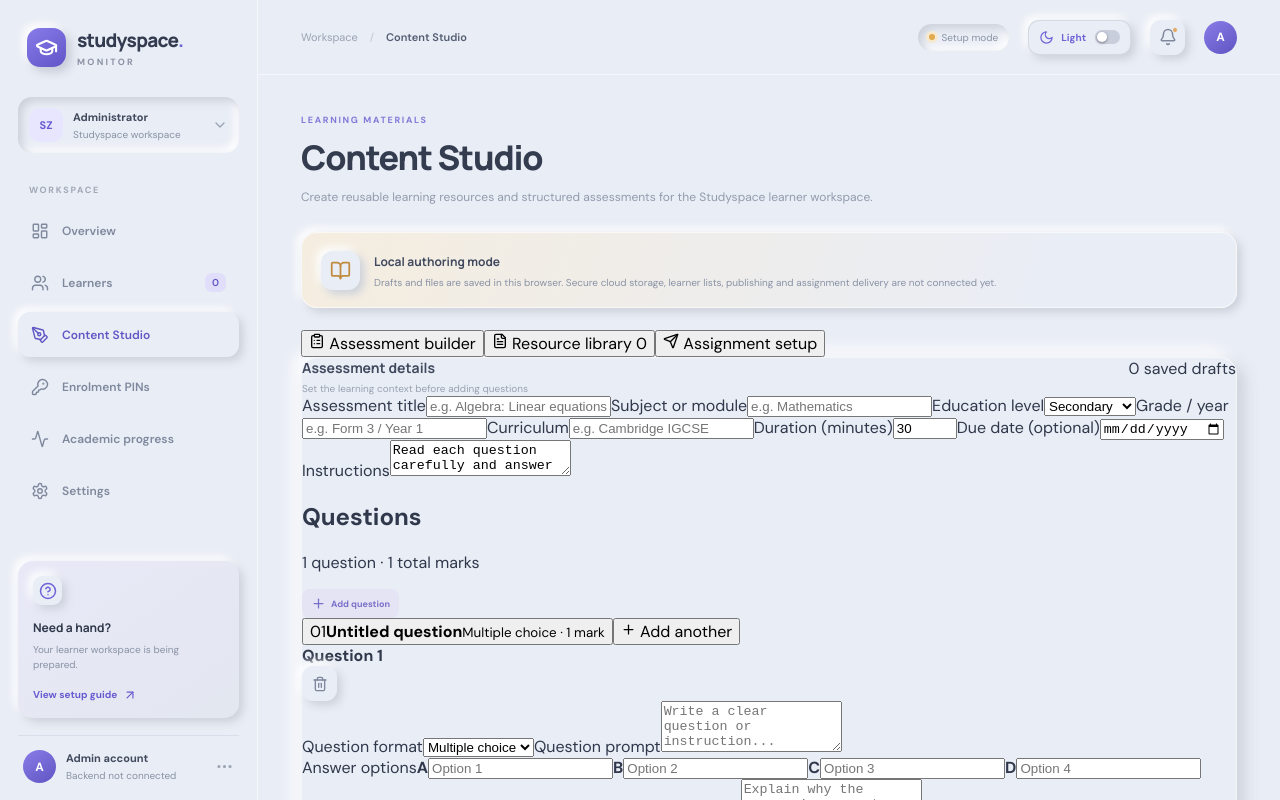
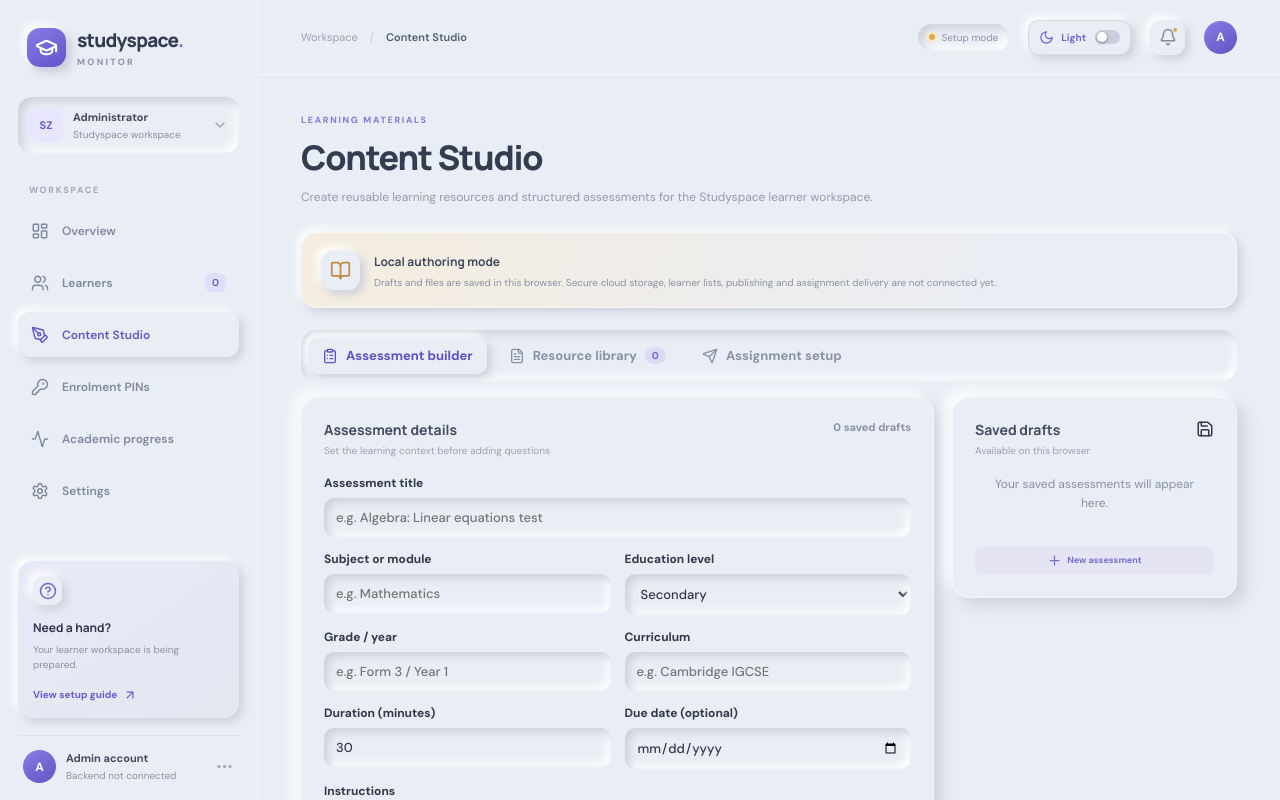
Before and after one commit to Mayendzeke/studyspace-monitor, a React (Vite) app: page / in a window 1280 px wide. Both pictures are taken after a click on the button "Content Studio". Shown: the top 800 px of the page. Built offline with nearby package versions, Linux system fonts and the light colour scheme.

Commit message:
Style Content Studio authoring and resource library

```diff
--- a/src/styles.css
+++ b/src/styles.css
@@ -270,3 +270,67 @@ h1 span { color: #8278d9; }
 :root[data-theme="dark"] .assignment-preview-grid>div{background:#202532}
 @media(max-width:900px){.studio-grid{grid-template-columns:1fr}.assignment-preview-grid{grid-template-columns:repeat(2,minmax(0,1fr))}}
 @media(max-width:520px){.theme-switch{gap:5px;padding:0 8px}.assignment-preview-grid{grid-template-columns:1fr 1fr}.studio-panel{padding:16px}}
+
+
+/* Content Studio authoring workspace */
+.studio-tabs{display:flex;gap:8px;flex-wrap:wrap;margin:20px 0 16px;padding:7px;border-radius:15px;background:var(--surface);box-shadow:var(--inset)}
+.studio-tabs button{display:flex;align-items:center;gap:8px;border:0;background:transparent;color:var(--muted);padding:10px 14px;border-radius:10px;font-weight:700;font-size:13px}
+.studio-tabs button.selected{color:var(--purple-dark);background:var(--surface);box-shadow:var(--raised-small)}
+.studio-tabs button span{font-size:10px;padding:2px 7px;border-radius:20px;background:rgba(113,100,216,.12);color:var(--purple)}
+.studio-notice{display:flex;align-items:center;gap:10px;margin:0 0 16px;padding:12px 14px;border-radius:12px;background:rgba(79,164,127,.10);color:#397e62;font-size:13px}
+.studio-notice span{flex:1}.studio-notice button{border:0;background:transparent;color:inherit;display:grid;place-items:center}
+.studio-builder-layout{display:grid;grid-template-columns:minmax(0,1fr) 285px;gap:18px;align-items:start}
+.studio-editor,.draft-sidebar,.studio-library-panel,.assignment-setup-panel{padding:22px}
+.studio-draft-count{font-size:11px;color:var(--muted);font-weight:700}
+.studio-form-grid{display:grid;grid-template-columns:repeat(2,minmax(0,1fr));gap:14px;margin:18px 0 25px}
+.studio-field{display:flex;flex-direction:column;gap:7px;font-size:12px;font-weight:700;color:var(--ink);min-width:0}
+.studio-field input,.studio-field select,.studio-field textarea,.resource-search input{width:100%;border:0;outline:0;border-radius:10px;padding:11px 12px;background:var(--surface);color:var(--ink);font:500 13px 'DM Sans',sans-serif;box-shadow:var(--inset);min-width:0}
+.studio-field input:focus,.studio-field select:focus,.studio-field textarea:focus,.resource-search input:focus{outline:2px solid rgba(113,100,216,.45)}
+.studio-field textarea{resize:vertical;line-height:1.5}
+.studio-field-wide{grid-column:1/-1}
+.question-builder-heading{display:flex;align-items:center;justify-content:space-between;gap:12px;padding:18px 0 13px;border-top:1px solid rgba(130,140,160,.16)}
+.question-builder-heading h2{font-size:17px;margin:0 0 4px}.question-builder-heading p{margin:0;color:var(--muted);font-size:12px}
+.question-editor-layout{display:grid;grid-template-columns:205px minmax(0,1fr);gap:14px}
+.question-list{display:flex;flex-direction:column;gap:7px}
+.question-list-item{display:flex;gap:10px;align-items:flex-start;text-align:left;border:0;border-radius:11px;padding:11px;background:var(--surface);color:var(--ink);box-shadow:var(--raised-small)}
+.question-list-item.active{outline:2px solid rgba(113,100,216,.55);color:var(--purple-dark)}
+.question-list-item>span:first-child{font-size:10px;font-weight:800;color:var(--purple);padding-top:2px}
+.question-list-item>span:last-child{min-width:0;display:flex;flex-direction:column;gap:4px}
+.question-list-item strong{font-size:11px;white-space:nowrap;overflow:hidden;text-overflow:ellipsis;max-width:145px}
+.question-list-item small{font-size:10px;color:var(--muted)}
+.question-add-row{display:flex;align-items:center;justify-content:center;gap:6px;padding:10px;border:1px dashed rgba(113,100,216,.5);border-radius:10px;background:transparent;color:var(--purple);font-size:12px;font-weight:700}
+.question-edit-card{padding:16px;border-radius:14px;background:var(--surface);box-shadow:var(--inset);display:flex;flex-direction:column;gap:13px;min-width:0}
+.question-edit-top{display:flex;align-items:center;justify-content:space-between;color:var(--purple-dark);font-size:13px}
+.question-edit-top .icon-button{width:32px;height:32px}
+.question-options{display:flex;flex-direction:column;gap:7px}.field-caption{font-size:11px;font-weight:800;color:var(--muted)}
+.option-input{display:flex;align-items:center;gap:8px}.option-input b{width:25px;height:25px;display:grid;place-items:center;border-radius:8px;background:rgba(113,100,216,.12);color:var(--purple);font-size:11px}
+.option-input input{flex:1;min-width:0;border:0;border-radius:9px;padding:9px 11px;background:var(--surface);color:var(--ink);box-shadow:var(--inset);font:500 12px 'DM Sans',sans-serif}
+.question-meta-grid{display:grid;grid-template-columns:1fr 1fr 90px;gap:9px}
+.builder-hint{margin:0;padding:10px 12px;border-radius:9px;background:rgba(113,100,216,.08);color:var(--muted);font-size:11px;line-height:1.5}
+.studio-actions{display:flex;justify-content:flex-end;gap:10px;margin-top:16px}
+.draft-sidebar{position:sticky;top:20px}
+.draft-empty{padding:18px 10px;color:var(--muted);font-size:12px;line-height:1.6;text-align:center}
+.saved-draft{display:flex;align-items:center;justify-content:space-between;gap:8px;padding:13px 0;border-bottom:1px solid rgba(130,140,160,.16)}
+.saved-draft>div{display:flex;flex-direction:column;gap:4px;min-width:0}
+.saved-draft strong{font-size:12px;overflow-wrap:anywhere}.saved-draft small{font-size:10px;color:var(--muted)}
+.saved-draft .subtle-button{padding:7px 9px;font-size:11px}
+.full-width{width:100%;justify-content:center;margin-top:14px}
+.assessment-preview{margin-top:17px;padding:20px;border-radius:14px;background:var(--surface);box-shadow:var(--raised-small)}
+.assessment-preview h2{margin:7px 0;font-size:20px}.assessment-preview p{font-size:12px;line-height:1.6}.assessment-preview small{display:block;color:var(--muted);font-size:11px}
+.assessment-preview article{padding:14px 0;border-top:1px solid rgba(130,140,160,.2)}.assessment-preview article strong{display:block;font-size:13px}.assessment-preview article p{margin:7px 0 0 12px}
+.resource-upload-zone{display:flex;flex-direction:column;align-items:center;text-align:center;gap:9px;margin:18px 0;padding:30px 18px;border:1px dashed rgba(113,100,216,.5);border-radius:15px;background:rgba(113,100,216,.045);color:var(--purple)}
+.resource-upload-zone strong{font-size:14px;color:var(--ink)}.resource-upload-zone p{max-width:560px;margin:0 0 7px;color:var(--muted);font-size:12px;line-height:1.6}
+.resource-upload-zone .primary-button{position:relative;overflow:hidden}
+.resource-toolbar{display:flex;align-items:center;justify-content:space-between;gap:12px;margin:18px 0;color:var(--muted);font-size:11px}
+.resource-search{display:flex;align-items:center;gap:8px;max-width:360px;flex:1;padding-left:10px;border-radius:10px;background:var(--surface);box-shadow:var(--inset)}
+.resource-search input{box-shadow:none;background:transparent}
+.resource-list{display:flex;flex-direction:column}
+.resource-list-row{display:flex;align-items:center;gap:12px;padding:12px 2px;border-bottom:1px solid rgba(130,140,160,.16)}
+.resource-list-row>div{display:flex;flex-direction:column;gap:4px;flex:1;min-width:0}
+.resource-list-row strong{font-size:12px;overflow-wrap:anywhere}.resource-list-row small{font-size:10px;color:var(--muted)}
+.resource-list-row .icon-button{width:32px;height:32px;flex-shrink:0}
+.assignment-setup-panel .studio-form-grid{margin-top:20px}
+.assignment-summary{display:flex;align-items:flex-start;gap:10px;margin-top:20px;padding:14px;border-radius:12px;background:rgba(79,164,127,.09);color:#397e62}
+.assignment-summary p{margin:0;font-size:12px;line-height:1.6}
+@media(max-width:1100px){.studio-builder-layout{grid-template-columns:minmax(0,1fr)}.draft-sidebar{position:static}.draft-sidebar .saved-draft{max-width:600px}}
+@media(max-width:720px){.studio-editor,.draft-sidebar,.studio-library-panel,.assignment-setup-panel{padding:15px}.studio-form-grid{grid-template-columns:1fr}.studio-field-wide{grid-column:auto}.question-editor-layout{grid-template-columns:1fr}.question-list{display:grid;grid-template-columns:repeat(2,minmax(0,1fr))}.question-list-item strong{max-width:calc(100vw - 150px)}.question-meta-grid{grid-template-columns:1fr 1fr}.question-meta-grid .studio-field:last-child{grid-column:1/-1}.studio-tabs button{font-size:11px;padding:9px}.resource-toolbar{align-items:stretch;flex-direction:column}.resource-search{max-width:none}}
```
